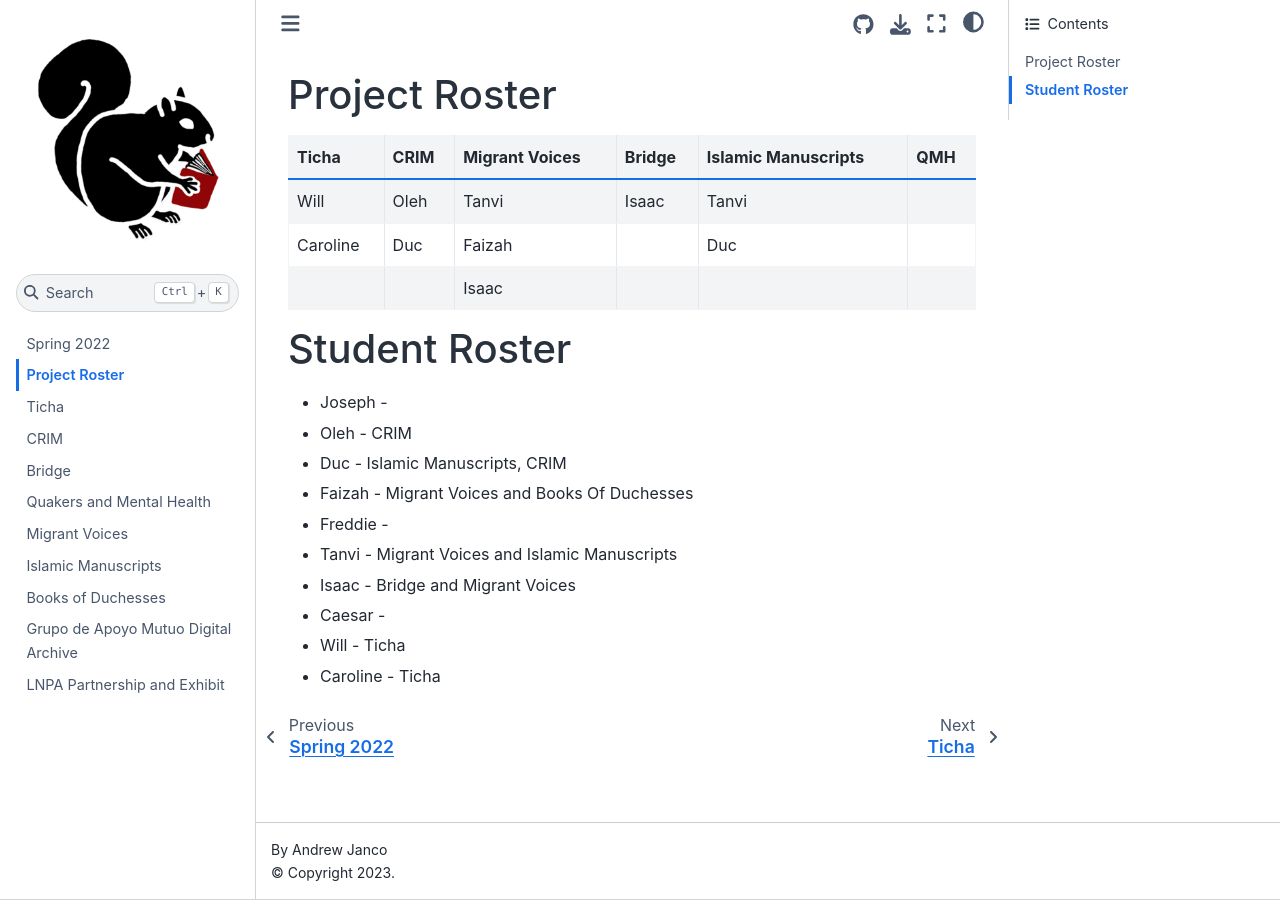
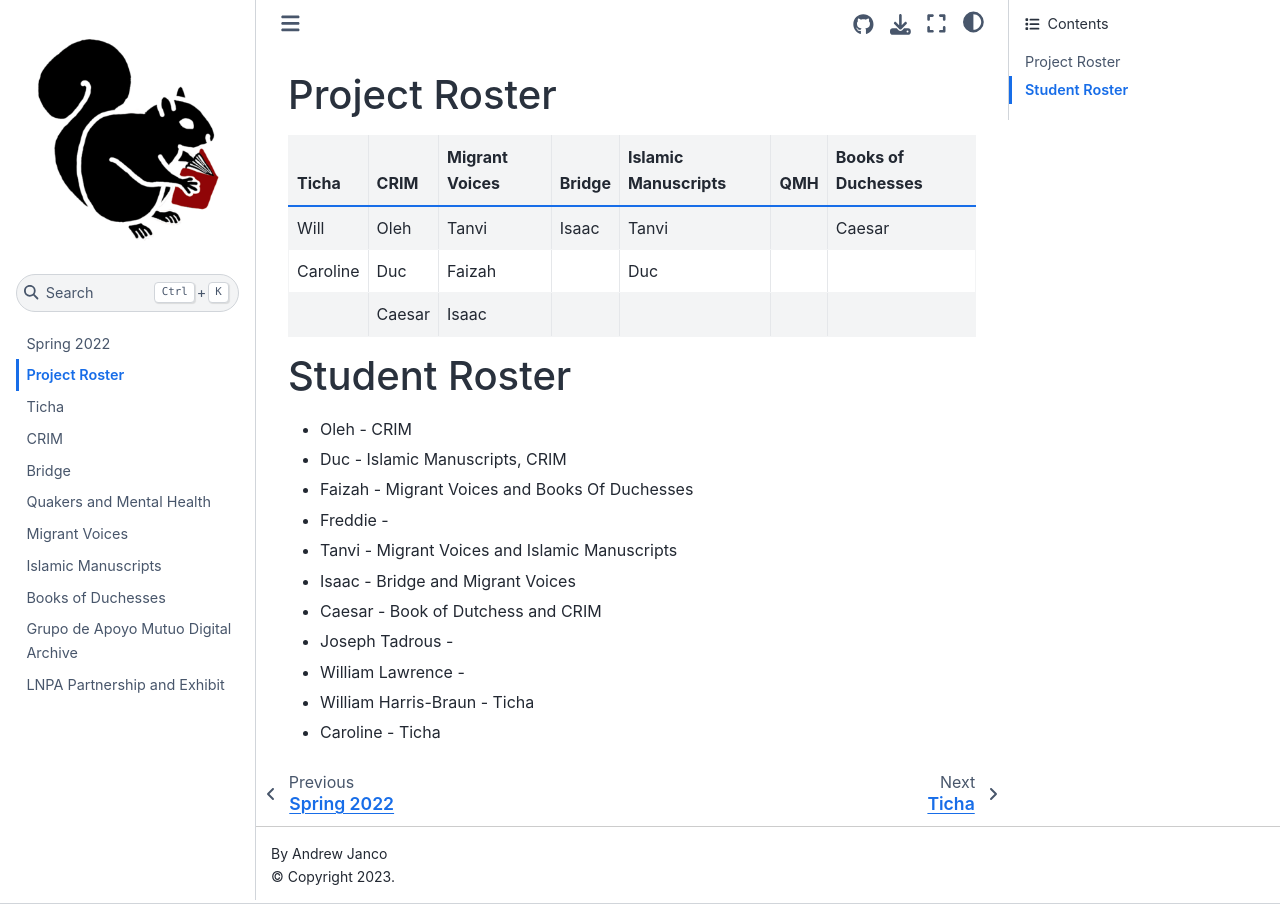
Before and after one commit to HCDigitalScholarship/spring22, a Jupyter Book: the page built from roster.md, in a window 1280 px wide. Built offline with Jupyter Book 1.0.4 settings and Sphinx 7.4.7 and the Sphinx Book theme 1.1.4, drawn with Linux system fonts in a browser that asks for light colours.

Commit message:
Update roster.md

```diff
--- a/roster.md
+++ b/roster.md
@@ -1,20 +1,21 @@
 # Project Roster
 
-| Ticha    | CRIM | Migrant Voices | Bridge | Islamic Manuscripts | QMH |
-|----------|------|----------------|--------|---------------------|-----|
-| Will     | Oleh | Tanvi          | Isaac  | Tanvi               |     |
-| Caroline | Duc  | Faizah         |        | Duc                 |     |
-|          |      | Isaac          |        |                     |     |
+| Ticha    | CRIM   | Migrant Voices | Bridge | Islamic Manuscripts | QMH | Books of Duchesses |
+|----------|--------|----------------|--------|---------------------|-----|--------------------|
+| Will     | Oleh   | Tanvi          | Isaac  | Tanvi               |     | Caesar             |
+| Caroline | Duc    | Faizah         |        | Duc                 |     |                    |
+|          | Caesar | Isaac          |        |                     |     |                    |
 
 # Student Roster
 
-- Joseph -
 - Oleh - CRIM
 - Duc - Islamic Manuscripts, CRIM
 - Faizah - Migrant Voices and Books Of Duchesses
 - Freddie -
 - Tanvi - Migrant Voices and Islamic Manuscripts
 - Isaac - Bridge and Migrant Voices
-- Caesar -
-- Will - Ticha
+- Caesar - Book of Dutchess and CRIM
+- Joseph Tadrous -
+- William Lawrence -
+- William Harris-Braun - Ticha
 - Caroline - Ticha
```
